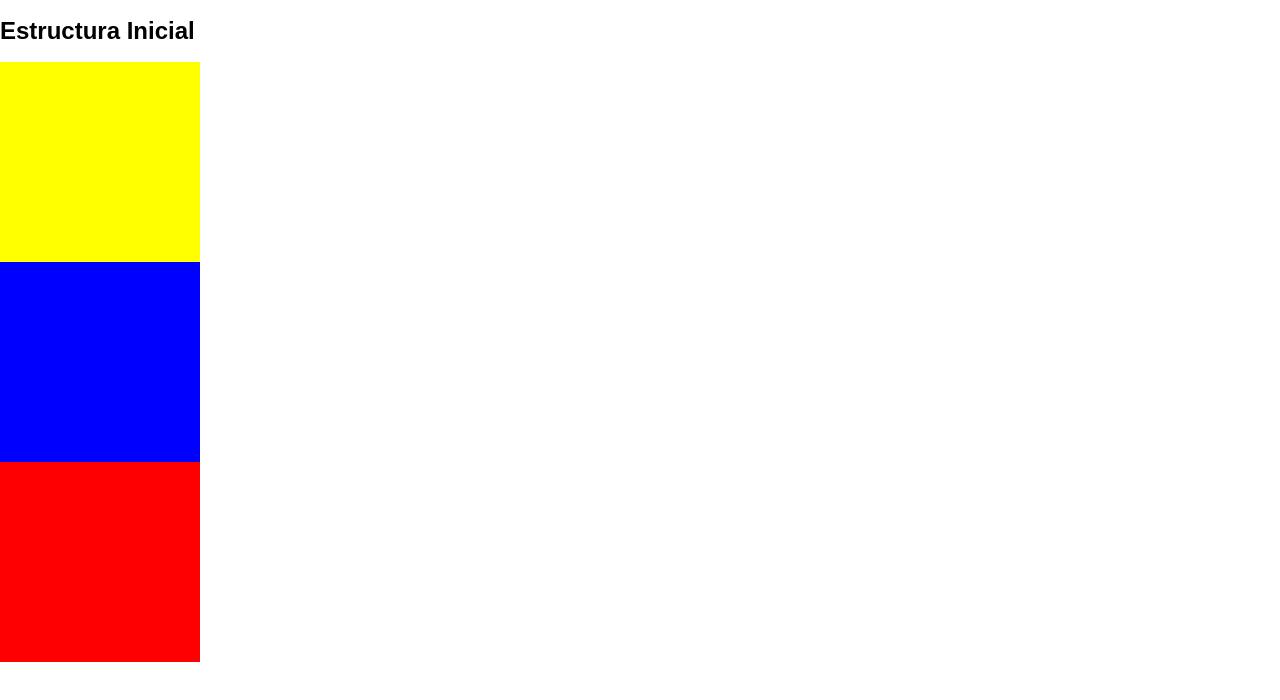
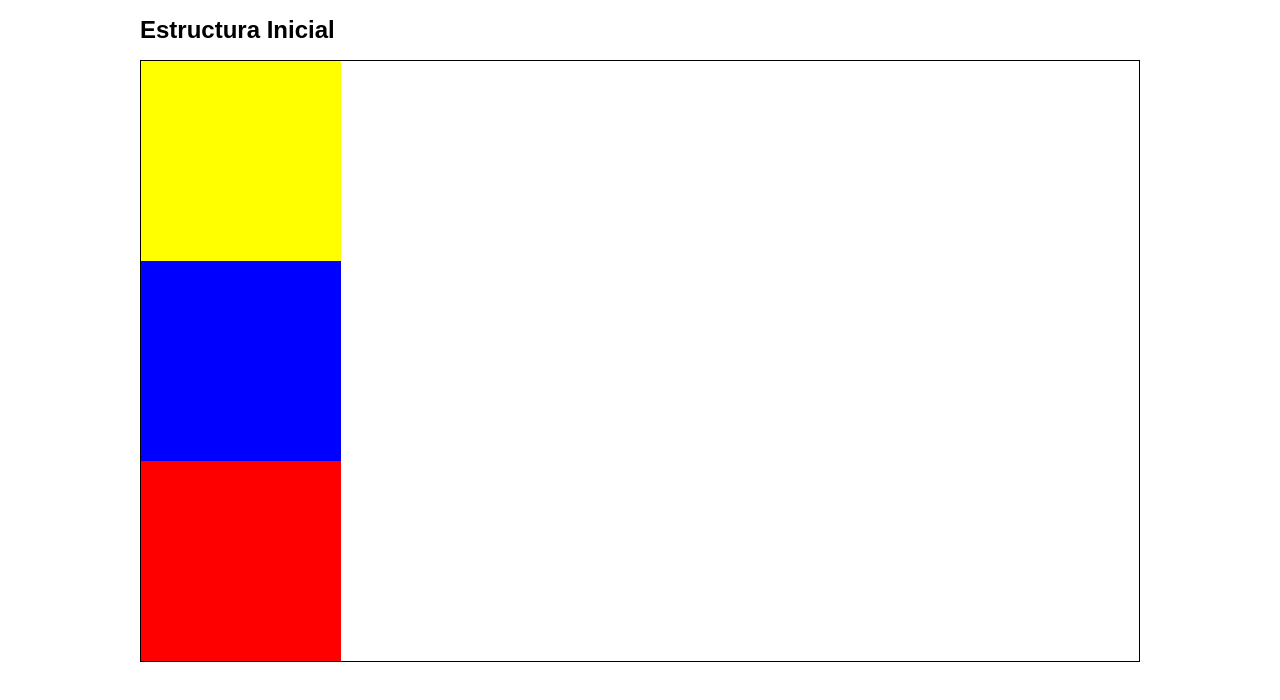
Before and after one commit to itsandromeda/La-Bandera, a plain HTML site: page Estructura inicial/index.html in a window 1280 px wide. Drawn offline with Linux system fonts and the light colour scheme.

Commit message:
Estructura-Inicial

```diff
--- a/Estructura inicial/assets/main.css
+++ b/Estructura inicial/assets/main.css
@@ -2,9 +2,22 @@ body {
     margin: 0;
 }
 
+* {
+    box-sizing: border-box;
+}
+
+section {
+    width: 1000px;
+    margin: auto;
+}
+
 h1 {
     font-family: sans-serif;
-    margin: 17px 0;
+    margin: 16px 0;
+}
+
+section div {
+    width: 1000px;
 }
 
 .block {
@@ -24,3 +37,7 @@ h1 {
 .red {
     background-color: red;
 }
+
+.border {
+    border: 1px solid #000;
+}
--- a/Estructura inicial/index.html
+++ b/Estructura inicial/index.html
@@ -12,9 +12,11 @@
 <body>
     <section>
         <h1>Estructura Inicial</h1>
-        <div class="block yellow"></div>
-        <div class="block blue"></div>
-        <div class="block red"></div>
+        <div class="border">
+            <div class="block yellow"></div>
+            <div class="block blue"></div>
+            <div class="block red"></div>
+        </div>
     </section>
 </body>
 
```
